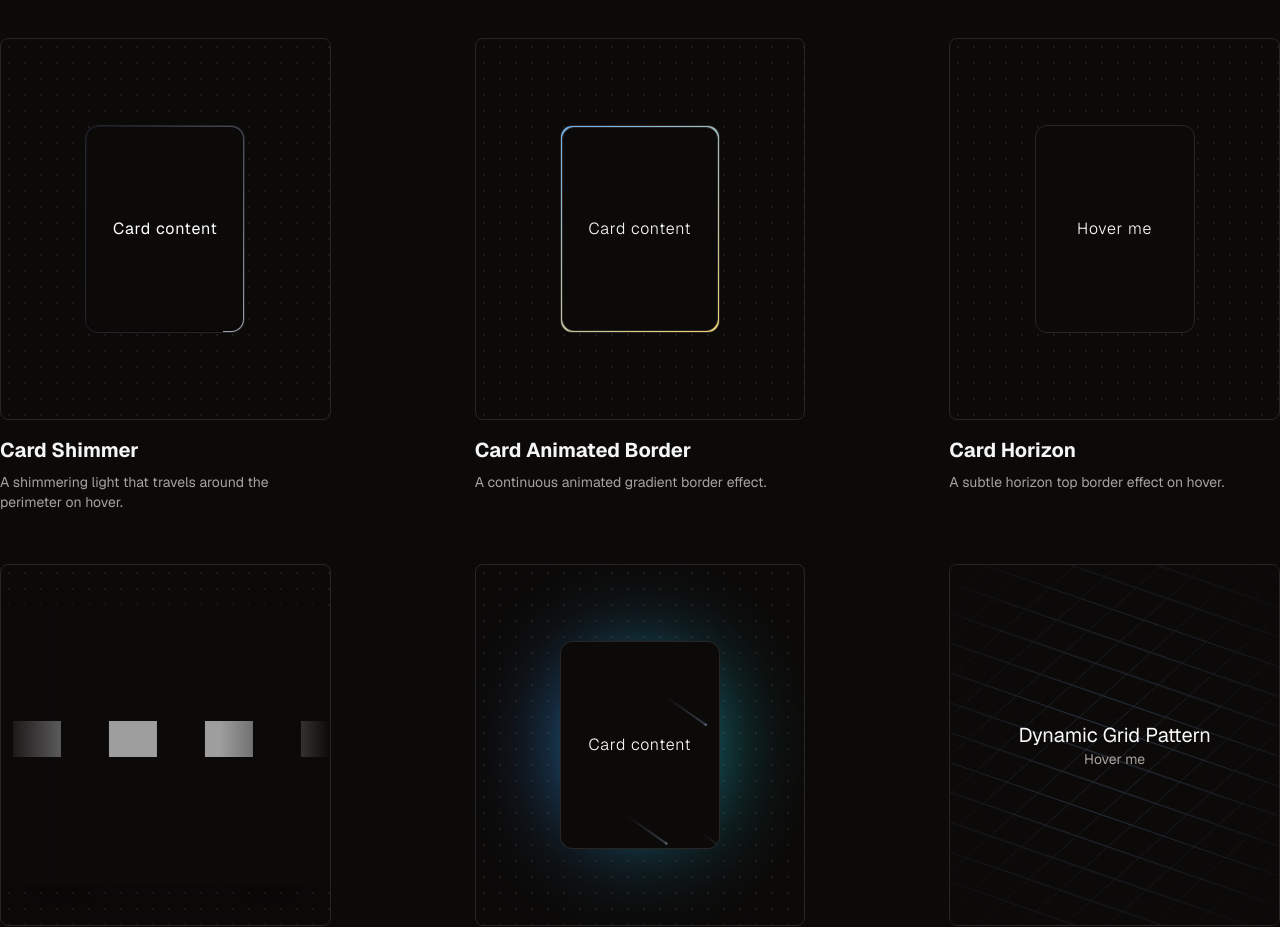
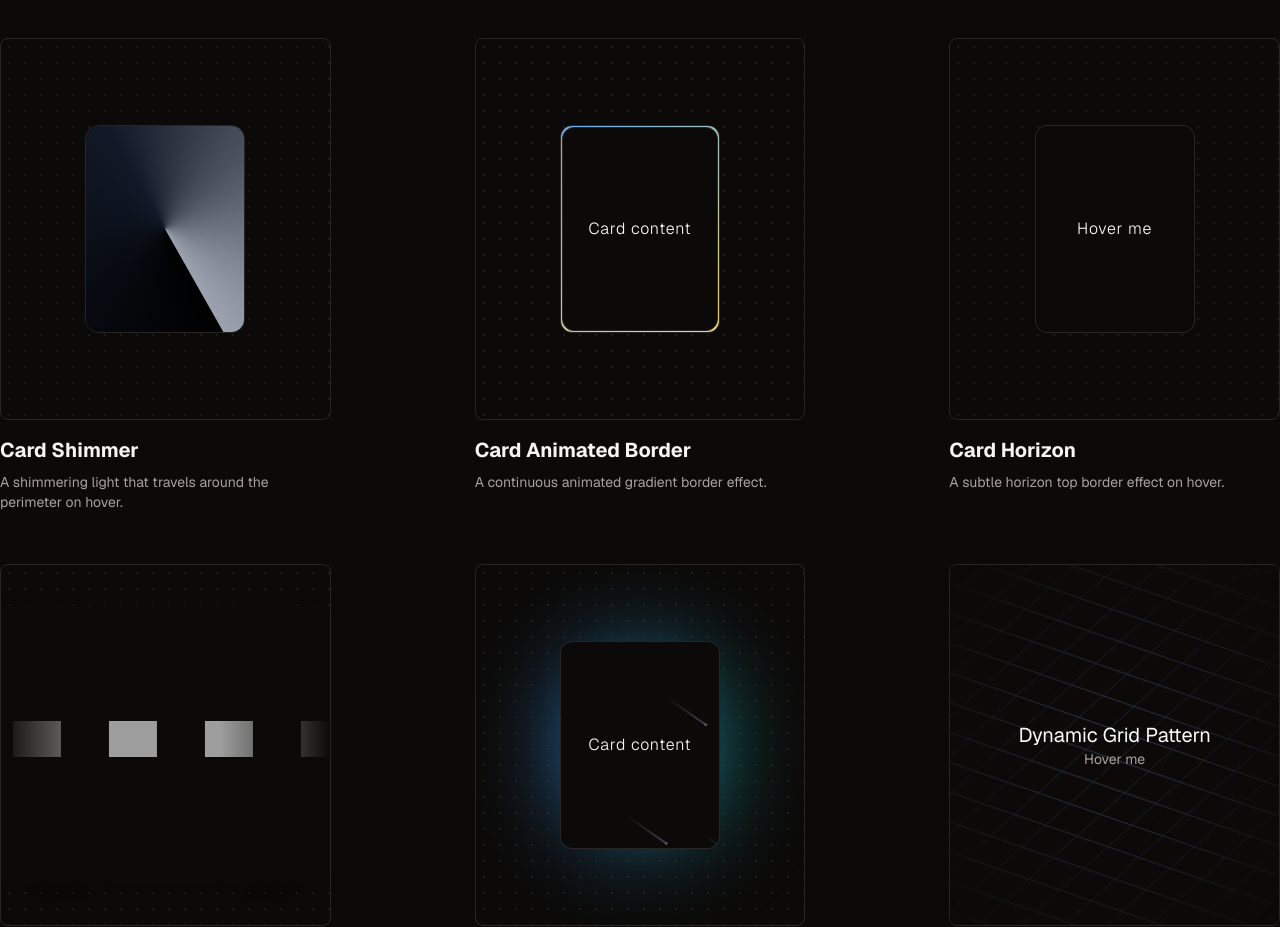
Before and after one commit to iamdooboy/ui, a Next.js app: page / in a window 1280 px wide. Shown: the part 920-1847 px from the top of the page. Built offline with nearby package versions, Linux system fonts and the light colour scheme; grey boxes are pictures that could not be loaded.

Commit message:
refactor card shimmer

```diff
--- /dev/null
+++ b/components/demos/card-shimmer-demo.tsx
@@ -0,0 +1,13 @@
+import { CardItem } from '@/card-item'
+import { CardShimmer } from '@/examples/card-shimmer'
+
+export function CardShimmerDemo() {
+  return (
+    <CardShimmer className='h-52 w-40'>
+      <CardItem
+        text='Hover me'
+        className='bg-primary-foreground'
+      />
+    </CardShimmer>
+  )
+}
--- a/components/examples/card-shimmer.tsx
+++ b/components/examples/card-shimmer.tsx
@@ -1,16 +1,23 @@
 import { cn } from '@/lib/utils'
 
-export const CardShimmer = () => {
+interface CardShimmerProps {
+  children?: React.ReactNode
+  className?: string
+}
+
+export const CardShimmer = ({
+  children,
+  className
+}: CardShimmerProps) => {
   return (
-    <div className='relative h-52 w-40 overflow-hidden rounded-[calc(.75em+1.5px)] border p-[1px]'>
-      <div
-        className={cn(
-          'absolute inset-[-1000%] animate-[spin_5s_linear_infinite] bg-[conic-gradient(from_90deg_at_50%_50%,_var(--tw-gradient-stops))] from-black via-gray-900 to-gray-400 opacity-100 transition-all'
-        )}
-      />
-      <div className='bg-background flex h-full w-full items-center justify-center rounded-xl backdrop-blur-3xl'>
-        <span className='text-md tracking-wider text-white'>Card content</span>
-      </div>
+    <div
+      className={cn(
+        'relative h-full w-full overflow-hidden rounded-[calc(.75em+1.5px)] border p-[1px]',
+        className
+      )}
+    >
+      <div className='absolute inset-[-1000%] animate-[spin_5s_linear_infinite] bg-[conic-gradient(from_90deg_at_50%_50%,_var(--tw-gradient-stops))] from-black via-gray-900 to-gray-400 opacity-100 transition-all' />
+      {children}
     </div>
   )
 }
--- a/data/component-list.ts
+++ b/data/component-list.ts
@@ -1,9 +1,9 @@
 import { CardParallaxDemo } from '@/components/demos/card-parallax-demo'
 import { CardSpotlightBorderDemo } from '@/components/demos/card-spotlight-border-demo'
-import { CardSpotlightDemo } from '@/components/demos/care-spotlight-demo'
+import { CardSpotlightDemo } from '@/components/demos/card-spotlight-demo'
 import { CardAnimatedBorder } from '@/components/examples/card-animated-border'
 import { CardHorizon } from '@/components/examples/card-horizon'
-import { CardShimmer } from '@/components/examples/card-shimmer'
+import { CardShimmerDemo } from '@/components/demos/card-shimmer-demo'
 import { DynamicGridPatternDemo } from '@/components/examples/dynamic-grid-pattern'
 import { InfiniteCarouselDemo } from '@/components/examples/infinite-carousel'
 import { MeteorsDemo } from '@/components/examples/meteors'
@@ -29,7 +29,7 @@ export const COMPONENTS_LIST = [
   },
   {
     name: 'Card Shimmer',
-    component: CardShimmer,
+    component: CardShimmerDemo,
     slug: 'card-shimmer',
     description:
       'A shimmering light that travels around the perimeter on hover.',
```
Also changed, not shown: components/demos/card-spotlight-demo.tsx (renamed from components/demos/care-spotlight-demo.tsx).
